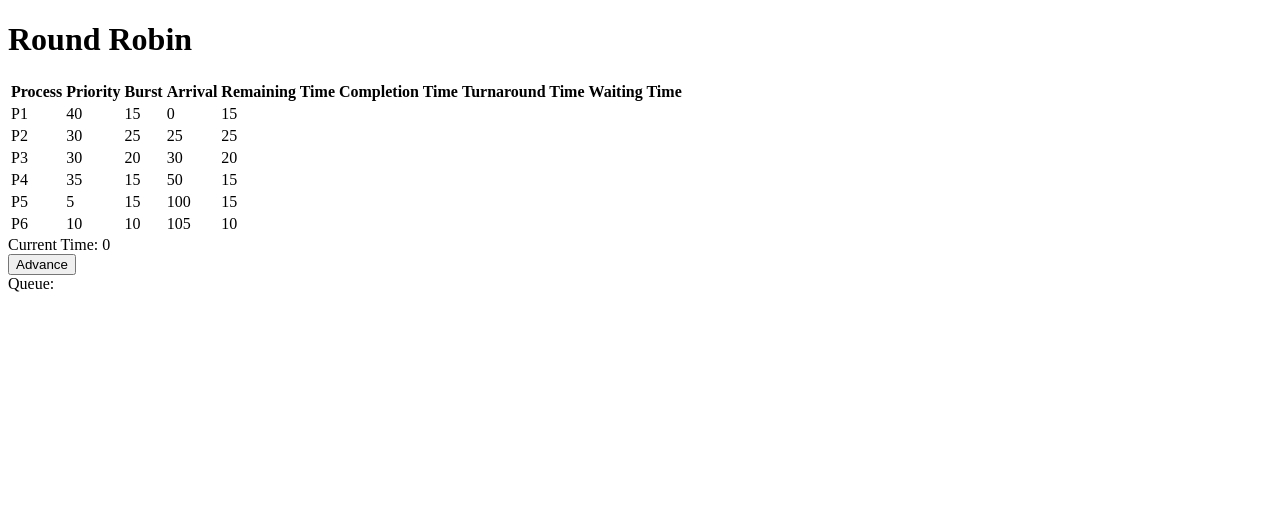
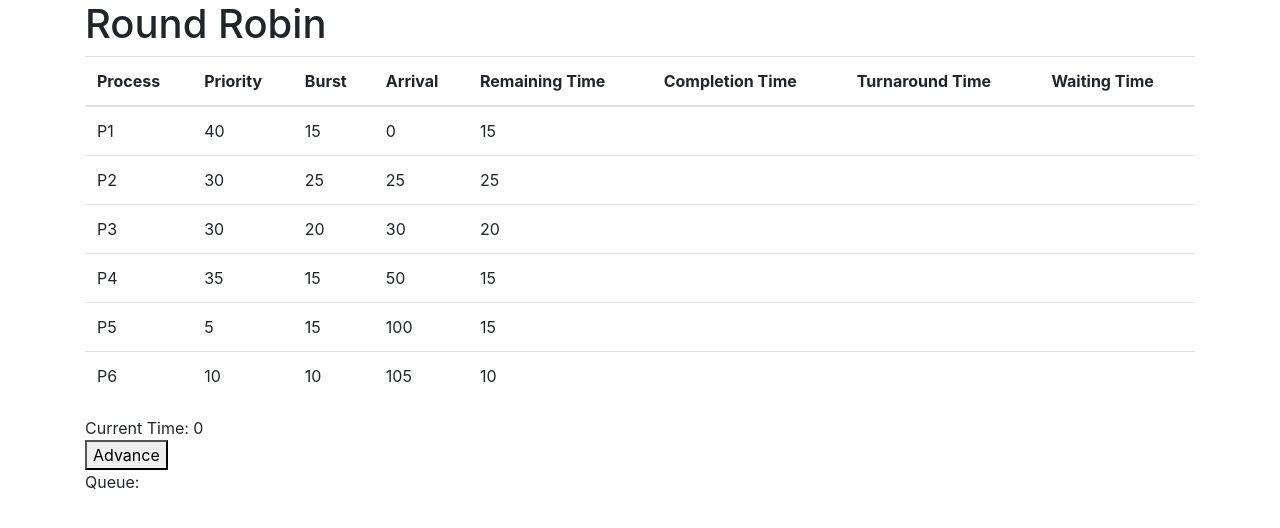
Before and after one commit to giraffesyo/scheduling-problem, a React (Create React App) app: page / in a window 1280 px wide. Shown: the top 528 px of the page. Built offline with nearby package versions, Linux system fonts and the light colour scheme.

Commit message:
Add bootstrap classes to table

```diff
--- a/src/RoundRobin.tsx
+++ b/src/RoundRobin.tsx
@@ -173,9 +173,9 @@ class Scheduler extends React.PureComponent<SchedulerProps, SchedulerState> {
     const { queueHistory, currentTime } = this.state
     const { schedule } = this
     return (
-      <div>
+      <div className='container'>
         <h1>Round Robin</h1>
-        <table>
+        <table className='table'>
           <thead>
             <tr>
               <th>Process</th>
--- a/src/index.tsx
+++ b/src/index.tsx
@@ -1,6 +1,6 @@
 import React from 'react'
 import ReactDOM from 'react-dom'
-
+import 'bootstrap-css-only'
 import RoundRobin from './RoundRobin'
 import { Process } from './RoundRobin'
 
```
